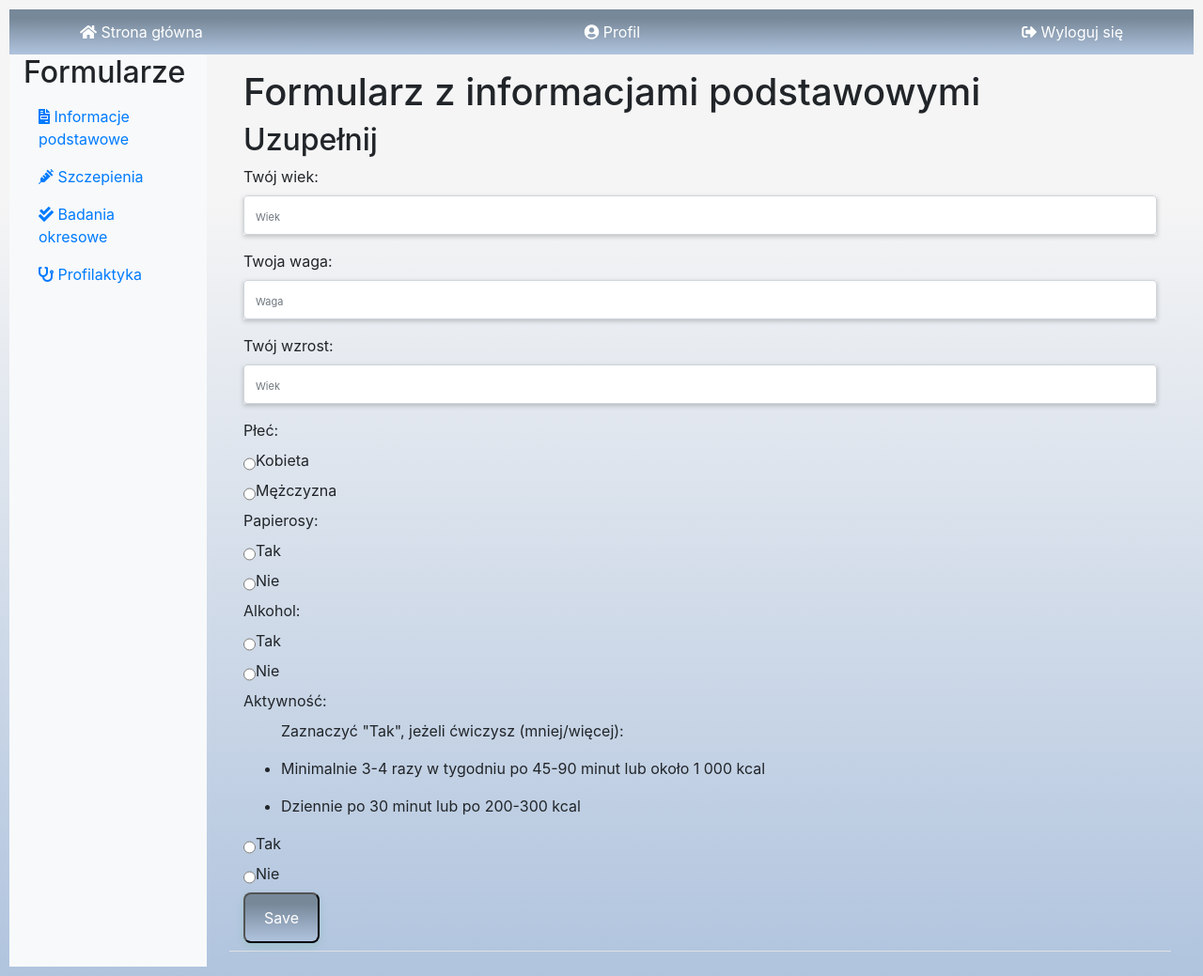
After one commit to 3Rii/Med-Assist, a Flask app: template templates/homepage/basicform.html in a window 1280 px wide. The commit adds this page. Shown: the whole page at 94% size. Run offline with Flask 2, Linux system fonts and the light colour scheme; the template is opened without the code that fills it, so the values that code supplies are empty; some libraries are stand-ins or nearby versions.

Commit message:
Add files via upload

```diff
--- a/static/style.css
+++ b/static/style.css
@@ -1,10 +1,30 @@
-body {
+/*body {
+   width:100%;
+   height:100%;
+   background: linear-gradient(to bottom, whitesmoke 20%, lightsteelblue 100%);
+   background-repeat: no-repeat;
+   background-size: cover;
    background-color: #435165;
    margin: 0;
+
+
+}*/
+
+.loggedin
+{
+
+  background-image: url("/static/background.jpg");
+  background: linear-gradient(to bottom, whitesmoke 20%, lightsteelblue 100%);
+  background-repeat: no-repeat;
+  background-size:cover;
+  margin: 10px;
+
+
 }
 
 .login-box
   {
+
     justify-content: center;
     background: linear-gradient(to bottom, whitesmoke 20%, lightsteelblue 100%);
     text-align: center;
@@ -21,7 +41,7 @@ body {
     text-align: center;
     border-radius: 25px;
     font-size: 35px;
-    background: linear-gradient(to bottom, lightslategrey 0%, darkslategrey 100%);
+    background: linear-gradient(to bottom, lightslategrey 20%, lightsteelblue 100%);
     color:#fff;
     position: relative;
     box-shadow: 1px 3px 14px  rgba(0, 0, 0, .5);
@@ -110,7 +130,7 @@ span.input-group-addon i {
 
 
 .site-header {
-    background-color: rgba(0, 0, 0, .85);
+  background: linear-gradient(to bottom, lightslategrey 20%, lightsteelblue 100%);
     -webkit-backdrop-filter: saturate(180%) blur(20px);
     backdrop-filter: saturate(180%) blur(20px);
 }
@@ -118,7 +138,8 @@ span.input-group-addon i {
  color:#fff;
 }
 .signinbtn{
-  background-color: green;
+  background: linear-gradient(to bottom, lightslategrey 20%, lightsteelblue 100%);
+  background-color: lightskyblue;
   border-radius: 8px;
   box-shadow: rgba(39, 174, 96, .15) 0 4px 9px;
   box-sizing: border-box;
@@ -132,7 +153,8 @@ span.input-group-addon i {
 
 }
 .signupbtn{
-  background-color: blue;
+  background: linear-gradient(to bottom, lightslategrey 20%, lightsteelblue 100%);
+  background-color: cornflowerblue;
   border-radius: 8px;
   box-shadow: rgba(39, 174, 96, .15) 0 4px 9px;
   box-sizing: border-box;
@@ -148,6 +170,7 @@ span.input-group-addon i {
 
 }
 .save-btn{
+  background: linear-gradient(to bottom, lightslategrey 20%, lightsteelblue 100%);
   background-color: blue;
   border-radius: 8px;
   box-shadow: rgba(39, 174, 96, .15) 0 4px 9px;
--- /dev/null
+++ b/templates/homepage/basicform.html
@@ -0,0 +1,106 @@
+{% extends 'mainlayout.html' %}
+
+{% block title %}Informacje podstawowe{% endblock %}
+
+{% block content %}
+<h1>Formularz z informacjami podstawowymi</h1>
+<div>
+    <form action="{{ url_for('basicform') }}" method="post" autocomplete="off">
+    <h2>Uzupełnij</h2>
+
+            <div class="form-group">
+               <label for="name" class="cols-sm-2 control-label">Twój wiek:</label>
+                <div class="input-group">
+
+                 <input type="text" class="form-control" name="age" id="age"  placeholder="Wiek"/>
+                </div>
+            </div>
+
+            <div class="form-group">
+               <label for="name" class="cols-sm-2 control-label">Twoja waga:</label>
+                <div class="input-group">
+
+                 <input type="text" class="form-control" name="weight" id="weight"  placeholder="Waga"/>
+                </div>
+            </div>
+            <div class="form-group">
+               <label for="name" class="cols-sm-2 control-label">Twój wzrost:</label>
+                <div class="input-group">
+
+                 <input type="text" class="form-control" name="age" id="age"  placeholder="Wiek"/>
+                </div>
+            </div>
+
+
+            <label for="name" class="cols-sm-2 control-label">Płeć:</label>
+
+                  <div class="input-group-prepend">
+                    <input type="radio" value="true">
+                    <label>Kobieta</label>
+                  </div>
+
+                  <div class="input-group-prepend">
+                    <input type="radio" value="false">
+                    <label>Mężczyzna</label>
+                  </div>
+
+
+            <div class="radio-group">
+               <label for="name" class="cols-sm-2 control-label">Papierosy:</label>
+
+                  <div class="input-group-prepend">
+                    <input type="radio" value="true">
+                    <label>Tak</label>
+                  </div>
+
+                  <div class="input-group-prepend">
+                    <input type="radio" value="false">
+                    <label>Nie</label>
+                  </div>
+
+            </div>
+
+            <div class="radio-group">
+               <label for="name" class="cols-sm-2 control-label">Alkohol:</label>
+
+                  <div class="input-group-prepend">
+                    <input type="radio" value="true">
+                    <label>Tak</label>
+                  </div>
+
+
+                  <div class="input-group-prepend">
+                    <input type="radio" value="false">
+                    <label>Nie</label>
+                  </div>
+
+            </div>
+                <div class="radio-group">
+               <label for="name" class="cols-sm-2 control-label">Aktywność:</label>
+                    <div>
+                    <ul>
+                        <p>Zaznaczyć "Tak", jeżeli ćwiczysz (mniej/więcej):</p>
+                        <li>
+                            <p>Minimalnie 3-4 razy w tygodniu po 45-90 minut lub około 1 000 kcal</p>
+                        </li>
+                        <li>
+                            <p>Dziennie po 30 minut lub po 200-300 kcal</p>
+                        </li>
+                    </ul>
+                    </div>
+                  <div class="input-group-prepend">
+                    <input type="radio" value="true">
+                      <label>Tak</label>
+                  </div>
+
+                  <div class="input-group-prepend">
+                    <input type="radio" value="false">
+                    <label>Nie</label>
+                  </div>
+            </div>
+
+    <div id="msg">{{ msg }}</div>
+    <div><input type="submit" value="Save" class="save-btn" name="Zapisz"></div>
+    </form>
+</div>
+{% endblock %}
```
Also changed, not shown: templates/homepage/first.html (added, +12 -0 lines), templates/homepage/home.html (added, +7 -0 lines), templates/login.html (+6 -3 lines), static/background.jpg (added), templates/mainlayout.html (line endings or trailing spaces), templates/prevlayout.html (line endings or trailing spaces), templates/profile.html (line endings or trailing spaces), templates/register.html (line endings or trailing spaces).
